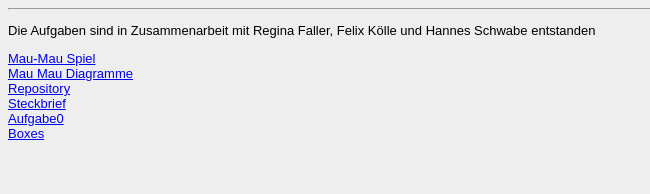
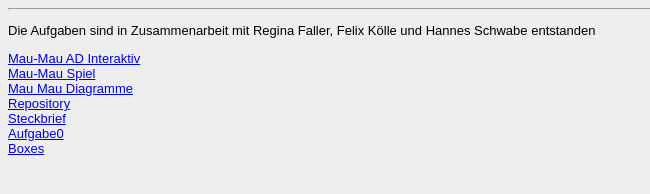
Before and after one commit to JanaKraemer/JanaKraemer, a plain HTML site: page Steckbrief/steckbrief.htm in a window 1280 px wide. Shown: the whole page, without its empty margins (0-650 px from the left). Drawn offline with Linux system fonts and the light colour scheme.

Commit message:
AD Interaktiv pdf

```diff
--- a/Steckbrief/steckbrief.htm
+++ b/Steckbrief/steckbrief.htm
@@ -8,6 +8,8 @@
 <hr>
 
 <p>Die Aufgaben sind in Zusammenarbeit mit Regina Faller, Felix Kölle und Hannes Schwabe entstanden</p>
+<a target="_blank" href="https://github.com/JanaKraemer/EIA2-Aufgabe/tree/master/maumau%20interaktiv">Mau-Mau AD Interaktiv</a>
+<br>
 <a target="_blank" href="https://janakraemer.github.io/EIA2-Aufgabe/maumau/">Mau-Mau Spiel</a>
 <br>
 <a target="_blank" href="https://github.com/JanaKraemer/EIA2-Aufgabe/blob/master/Dok1.pdf">Mau Mau Diagramme</a>
```
